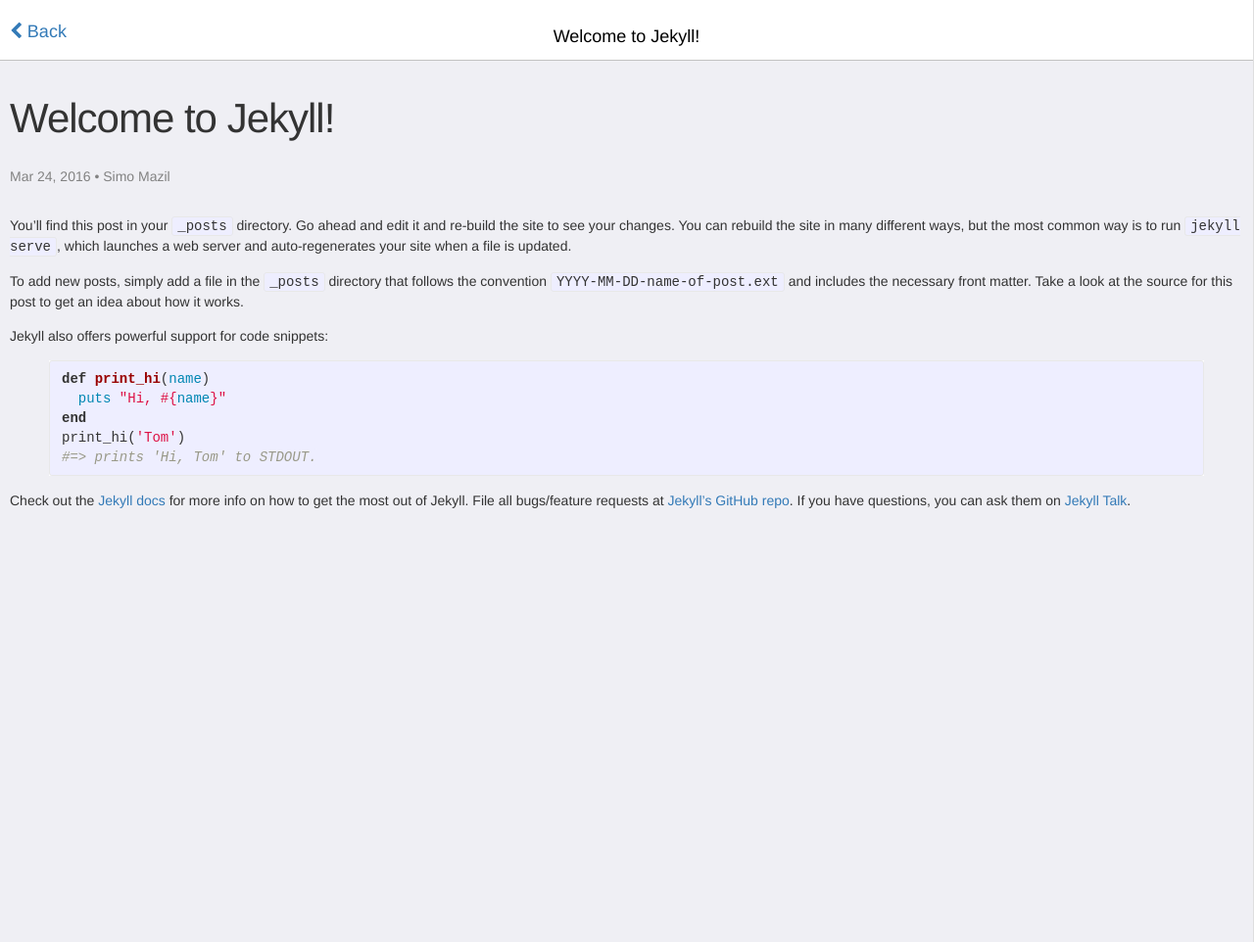
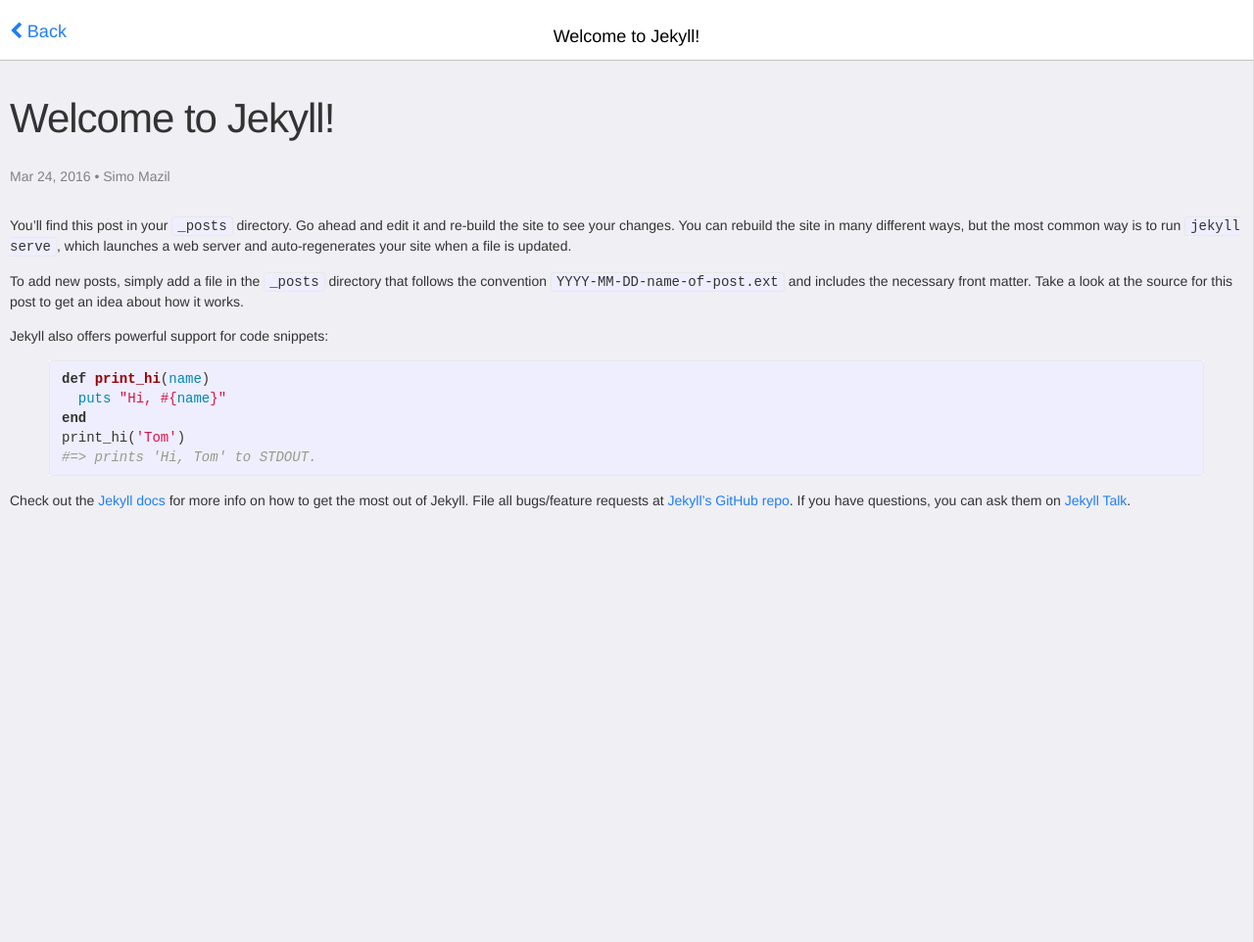
Before and after one commit to SimoMazil/simomazil.github.io, a Jekyll site: the page built from _posts/2016-03-24-welcome-to-jekyll.markdown, in a window 1280 px wide. Shown: the whole page at 98% size. Built offline with Jekyll 4.4.1, drawn with Linux system fonts in a browser that asks for light colours; nearby versions of some CDN libraries.

Commit message:
Update article.css

```diff
--- a/css/article.css
+++ b/css/article.css
@@ -1,5 +1,8 @@
 html, body, section{
   height: 100% !important;
+}
+a,a:hover,a:visited,a:focus{
+  color: #207DF7;
 }
 section{
   background: #EFEFF4;
```
